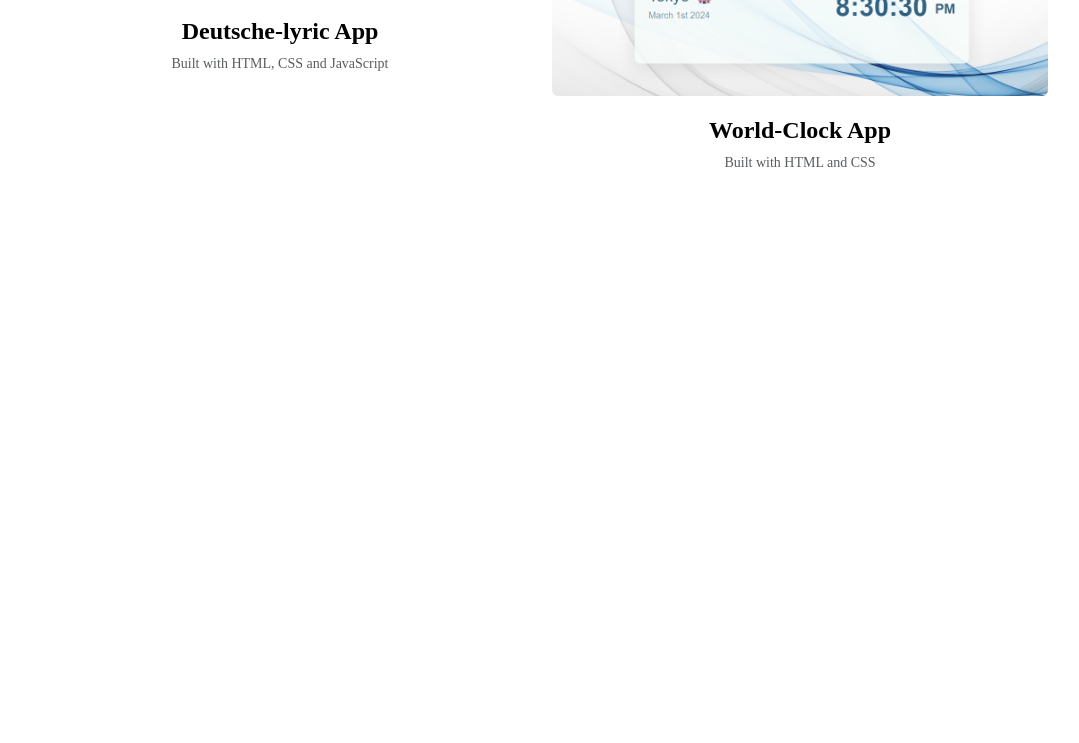
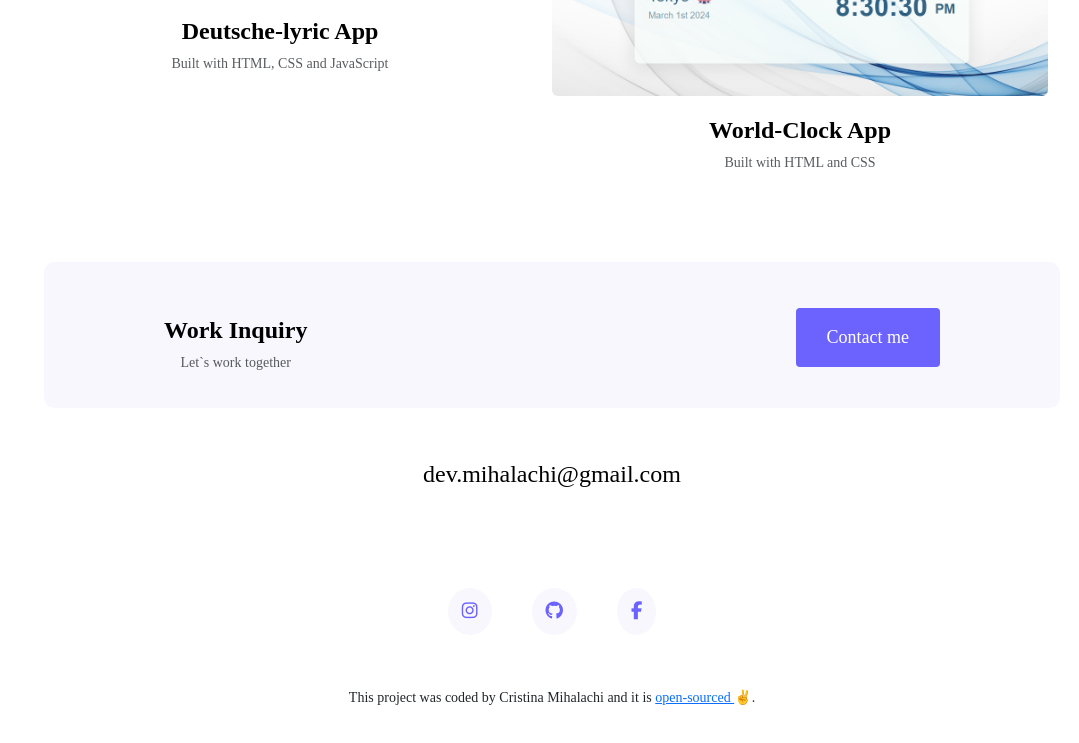
Before and after one commit to cristina793/portfolio-project, a plain HTML site: page work.html in a window 1280 px wide. Shown: the part 1423-2166 px from the top of the page, without its empty margins (88-1167 px from the left). Before the commit the page ends 1715 px from the top, so only its background shows below. Drawn offline with nearby package versions, Linux system fonts and the light colour scheme.

Commit message:
Made the web-site CEO friendly and fixed the navigation links

```diff
--- a/work.html
+++ b/work.html
@@ -35,28 +35,83 @@
           <h1 class=" mb-5">Take a look at what I've been working on!</h1>
              <div class="row">
                <div class="col-md-6 mb-4">
-                  <img src="styles/images/weather-app.png" alt="" class="img-fluid mb-3 rounded">
+                  <img src="styles/images/weather-app.png" alt="Weather App preview" class="img-fluid mb-3 rounded">
                         <h3 class="text-center m-0">Weather App</h3>
                         <p class="text-center text-muted">Built with HTML, CSS and JavaScript</p>
                 </div>
                 <div class="col-md-6 mb-4">
-                    <img src="styles/images/Volleyball.png" alt="" class="img-fluid mb-3 rounded">
+                    <img src="styles/images/Volleyball.png" alt="Volleyball App preview" class="img-fluid mb-3 rounded">
                 <h3 class="text-center m-0">Volleyball App</h3>
                 <p class="text-center text-muted">Built with HTML and CSS</p>
                 </div>
                 <div class="row">
                     <div class="col-md-6 mb-4">
-                       <img src="styles/images/deutsche-lyric.png" alt="" class="img-fluid mb-3 rounded">
+                       <img src="styles/images/deutsche-lyric.png" alt="German Lyric Project preview" class="img-fluid mb-3 rounded">
                              <h3 class="text-center m-0">Deutsche-lyric App  </h3>
                              <p class="text-center text-muted">Built with HTML, CSS and JavaScript</p>
                      </div>
                      <div class="col-md-6 mb-4">
-                         <img src="styles/images/world-clock.png" alt="" class="img-fluid mb-3 rounded">
+                         <img src="styles/images/world-clock.png" alt="World-Clock App preview" class="img-fluid mb-3 rounded">
                      <h3 class="text-center m-0">World-Clock App</h3>
                      <p class="text-center text-muted">Built with HTML and CSS</p>
                      </div>
              </div>
         </div>
+        <footer class="container">
+            <div
+            class="contact-box justify-content-between mb-5 d-none d-md-flex" >
+             <div>
+                <h3>
+                Work Inquiry
+                </h3>
+                <p class="text-muted">
+                    Let`s work together
+                </p>
+            </div>
+            <div>
+                <a
+                href="/contact.html"
+                class="btn btn-branding mt-3"
+                title="Contact Cristina Mihalachi">
+                Contact me
+                 </a>
+            </div>
+            </div>
+            <div class="d-flex justify-content-center mb-5">
+            <a
+             href="mailto:dev.mihalachi@gmail.com"
+             class="email-link mb-5"
+             title="Email Cristina Mihalachi">dev.mihalachi@gmail.com
+
+             </a>
+           </div>
+            <div class="social-links d-flex justify-content-center mb-5">
+            <a
+             href="https:/www.instagram.com/dev.mihalachi"
+             target="_blank"
+             title="Instagram Profile">
+             <i class="fa-brands fa-instagram"></i>
+            </a>
+            <a
+            href="https://github.com/cristina793"
+            target="_blank"
+            title="Github Profile">
+            <i class="fa-brands fa-github"></i>
+            </a>
+            <a
+            href="https:/www.facebook.com/dev.mihalachi"
+            target="_blank"
+            title="Facebook Profile">
+            <i class="fa-brands fa-facebook-f"></i>
+            </a>
+         </div>
+         <p class="text-center mt-5">
+            This project was coded by Cristina Mihalachi and it is
+            <a
+            href="https://github.com/cristina793/portfolio-project"
+            target="_blank">open-sourced </a>✌️.
+         </p>
+        </footer>
      </div>
 </body>
 </html>
```
Also changed, not shown: about.html (+56 -1 lines), contact.html (+2 -1 lines), index.html (+44 -14 lines).
